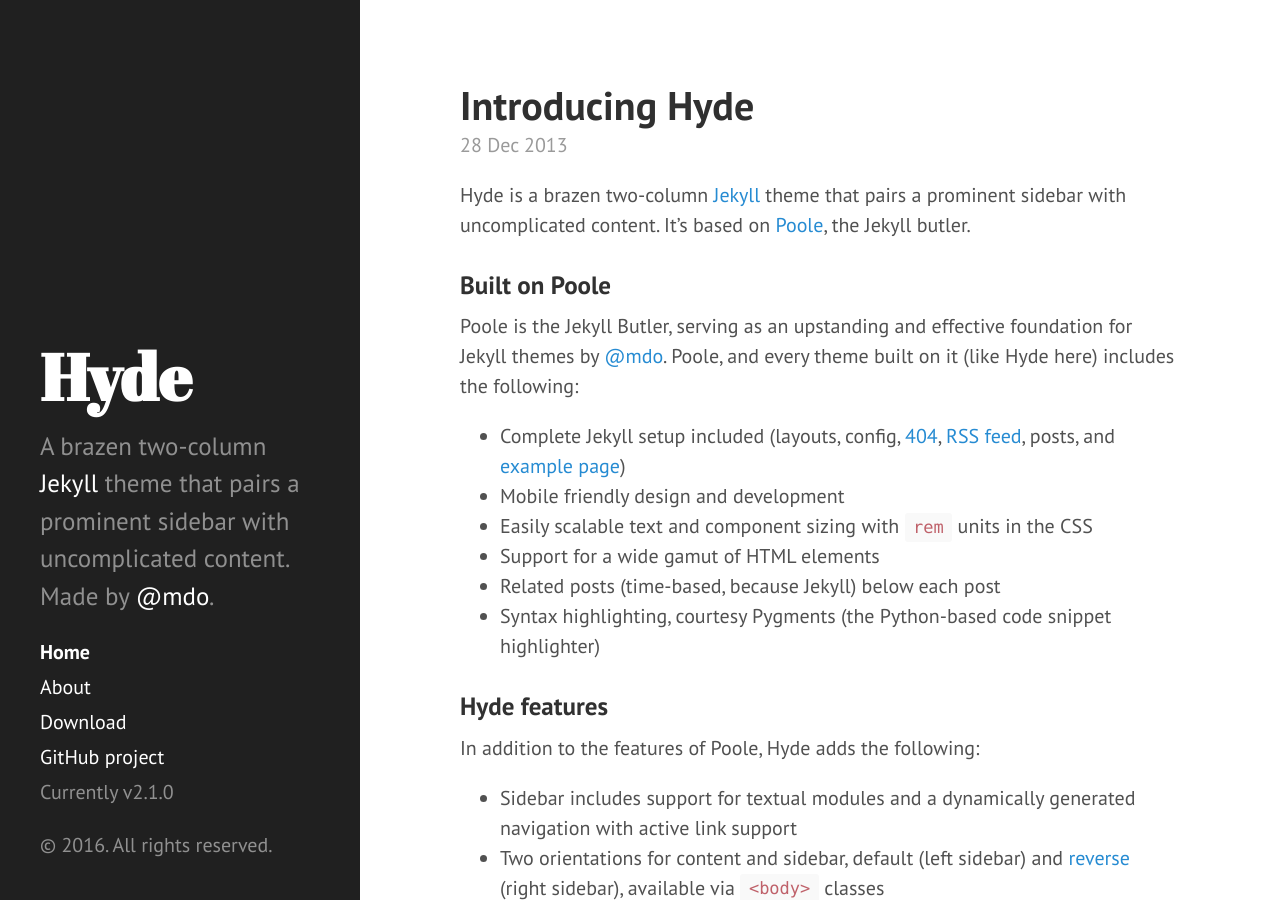
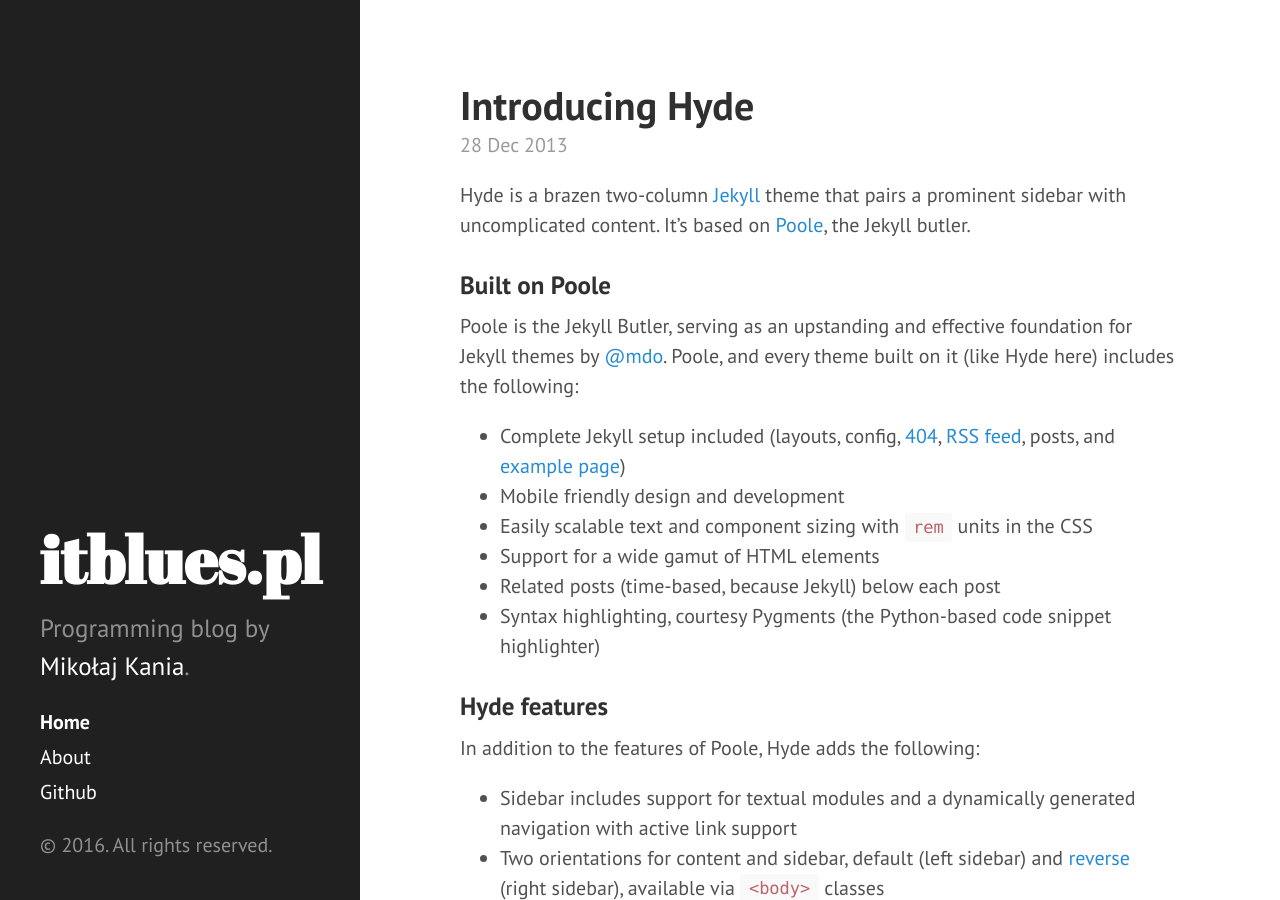
Before and after one commit to mikolajkania/mikolajkania.github.io, a Jekyll site: the page built from index.html, in a window 1280 px wide and 900 px high. Built offline with Jekyll 4.4.1, drawn with Linux system fonts in a browser that asks for light colours; the list of posts is cut into pages by our own code.

Commit message:
Sidebar adjustments

```diff
--- a/_config.yml
+++ b/_config.yml
@@ -6,22 +6,22 @@
 permalink:        pretty
 
 # Setup
-title:            Hyde
-tagline:          'A Jekyll theme'
-description:      'A brazen two-column <a href="http://jekyllrb.com" target="_blank">Jekyll</a> theme that pairs a prominent sidebar with uncomplicated content. Made by <a href="https://twitter.com/mdo" target="_blank">@mdo</a>.'
-url:              http://hyde.getpoole.com
+title:            itblues.pl
+tagline:          'Programming blog by Mikołaj Kania'
+description:      'Programming blog by <a href="https://pl.linkedin.com/in/mikolajkania" target="_blank">Mikołaj Kania</a>.'
+url:              itblues.xxx
 baseurl:          /
 
 author:
-  name:           'Mark Otto'
-  url:            https://twitter.com/mdo
+  name:           'Mikołaj Kania'
+  url:            https://pl.linkedin.com/in/mikolajkania
 
 paginate:         5
 
 # Custom vars
-version:          2.1.0
+#version:          2.1.0
 
 github:
-  repo:           https://github.com/poole/hyde
+  repo:           https://github.com/mikolajkania
 
 gems: [jekyll-paginate]
--- a/_includes/sidebar.html
+++ b/_includes/sidebar.html
@@ -26,9 +26,9 @@
         {% endif %}
       {% endfor %}
 
-      <a class="sidebar-nav-item" href="{{ site.github.repo }}/archive/v{{ site.version }}.zip">Download</a>
-      <a class="sidebar-nav-item" href="{{ site.github.repo }}">GitHub project</a>
-      <span class="sidebar-nav-item">Currently v{{ site.version }}</span>
+      <!--<a class="sidebar-nav-item" href="{{ site.github.repo }}/archive/v{{ site.version }}.zip">Download</a>-->
+      <a class="sidebar-nav-item" href="{{ site.github.repo }}">Github</a>
+      <!--<span class="sidebar-nav-item">Currently v{{ site.version }}</span>-->
     </nav>
 
     <p>&copy; {{ site.time | date: '%Y' }}. All rights reserved.</p>
```
